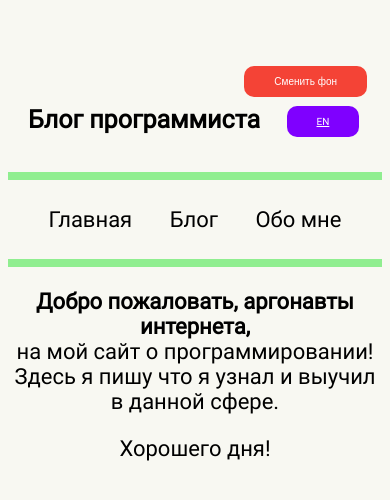
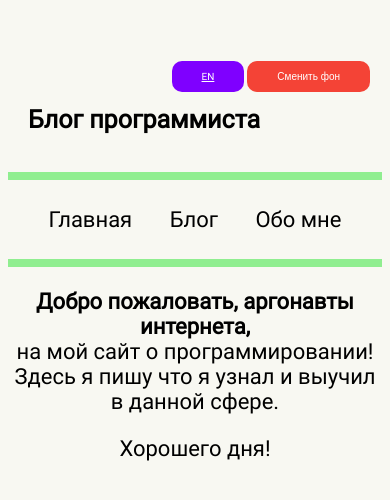
Before and after one commit to progerpadawan/progerpadawan.github.io, a plain HTML site: page rus/index.html in a window 390 px wide. Drawn offline with Linux system fonts and the light colour scheme.

Commit message:
init commit

```diff
--- a/css/dark.css
+++ b/css/dark.css
@@ -218,15 +218,19 @@ main {
   	font-size: 25px;
   }
   .change_color{
-  	top: 180px;
+    top: -45px;
+    /* top: 180px; */
   }
   .change_language{
-  	left: 100px;
+    top: -45px;
+    /* left: 100px; */
 }
 @media (max-width: 360px) {
   .change_color{
-    left: 0px;
+    top: -35px;
+    /* left: 0px; */
   }
   .change_language{
-  	left: 120px;
+    top: -35px;
+  	/* left: 120px; */
 }
--- a/css/light.css
+++ b/css/light.css
@@ -56,7 +56,8 @@ hr{
 .change_color{
 	position: relative;
 	float: right;
-	right: 15px;
+  top: -75px;
+	right: 12px;
 	background: #f44336;
 	size: 20%;
 	border: none;
@@ -70,6 +71,7 @@ hr{
 .change_language{
 	position: relative;
 	float: right;
+  top: -75px;
 	right: 15px;
 	background: #7F00FF;
 	size: 20%;
@@ -192,15 +194,19 @@ main {
   	font-size: 25px;
   }
   .change_color{
-  	top: 180px;
+    top: -45px;
+    /* top: 180px; */
   }
   .change_language{
-  	left: 100px;
+    top: -45px;
+    /* left: 100px; */
 }
 @media (max-width: 360px) {
   .change_color{
-    left: 0px;
+    top: -35px;
+    /* left: 0px; */
   }
   .change_language{
-  	left: 120px;
+    top: -35px;
+  	/* left: 120px; */
 }
--- a/rus/index.html
+++ b/rus/index.html
@@ -3,29 +3,20 @@
   <head>
     <meta charset='utf-8'>
     <title>Блог программиста - Главная</title>
-
   	<meta property="og:title" content="Блог программиста!">
     <meta property="og:site_name" content="Progerpadawan">
     <meta property="og:url" content="https://progerpadawan.github.io/rus">
     <meta property="og:description" content="Домашняя страница">
     <meta property="og:image" content="../images/logo.png">
-
     <meta name="viewport" content="width=device-width, initial-scale=1.0, maximum-scale=1.0, user-scalable=no" />
     <link id="pagestyle" rel="stylesheet" href="../css/dark.css" />
 		<link rel="shortcut icon" href="../images/logo16x16e.png" type="image/x-icon">
-    <style>
-    @media (max-width: 550px) {
-      .change_color{
-        top: -40px;
-      }
-    }
-    </style>
+    <!-- <style>@media (max-width: 550px) {.change_color{top: -40px;}}</style> -->
   </head>
   <br>
   <body class="main">
     <header>
 		  <div class="logo_header">
-
   			<p>
 	  		<input type="image" src="../images/logo.png" class="logo" alt="Logo" >
 		  	<h1>Блог программиста</h1>
@@ -54,7 +45,6 @@
 			<p>Хорошего дня!</p>
 			<p></p>
     </main>
-
   </body>
 	<footer>
     <script>
@@ -81,6 +71,7 @@
   				swapStyleSheet('../css/light.css');
   				localStorage.pagestyle = 'light.css';
   			}
-}</script>
+      }
+    </script>
 	</footer>
 </html>
```
Also changed, not shown: articles/eng/Blog0_Hi.html (+1 -0 lines), index.html (+3 -11 lines). Lines whose indentation alone changed are shown as unchanged.
